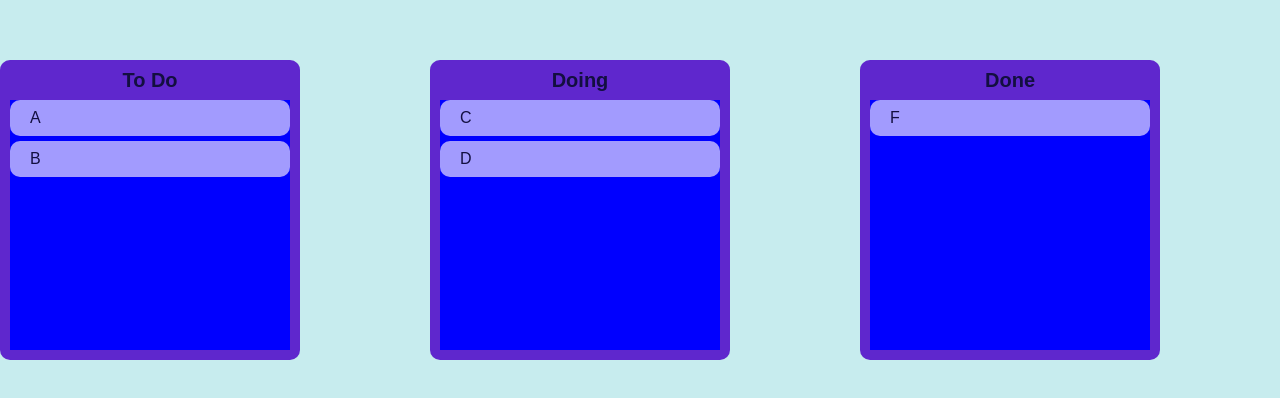
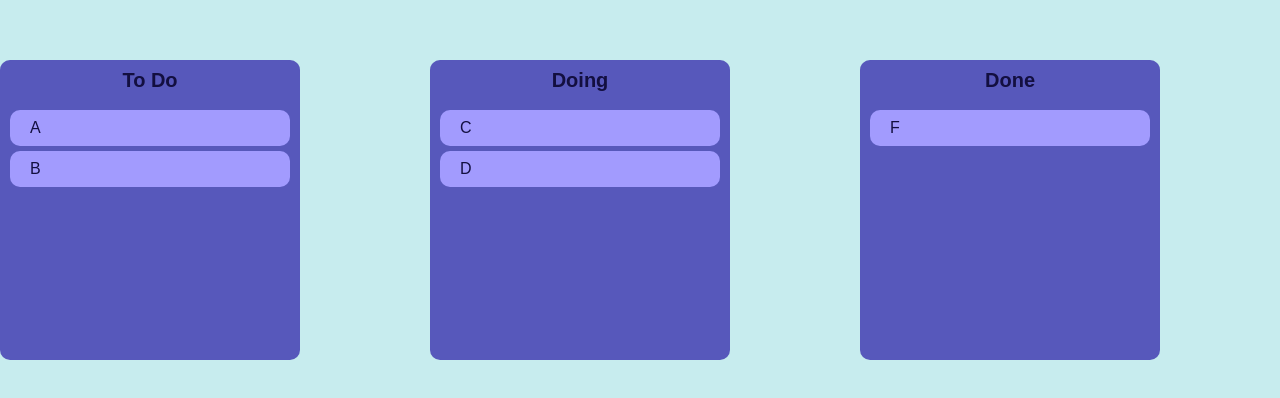
Before and after one commit to zpdl95/react-masterclass, a React (Create React App) app: page / in a window 1280 px wide. Shown: the part 190-588 px from the top of the page. Built offline with nearby package versions, Linux system fonts and the light colour scheme.

Commit message:
#6.12 Final Styles

```diff
--- a/src/components/DragableCard.tsx
+++ b/src/components/DragableCard.tsx
@@ -2,11 +2,14 @@ import React from "react";
 import { Draggable } from "react-beautiful-dnd";
 import styled from "styled-components";
 
-const Card = styled.div`
-  background-color: ${(props) => props.theme.cardColor};
+const Card = styled.div<{ isDragging: boolean }>`
+  background-color: ${(props) =>
+    props.isDragging ? "#be2edd" : props.theme.cardColor};
+  box-shadow: ${(props) => (props.isDragging ? "0px 3px 5px black" : "none")};
   padding: 10px 20px;
   border-radius: 10px;
   margin-bottom: 5px;
+  transition: background-color 1s ease-out, box-shadow 1s ease-out;
 `;
 
 interface IDragableCard {
@@ -17,8 +20,9 @@ interface IDragableCard {
 function DragableCard({ toDo, index }: IDragableCard) {
   return (
     <Draggable draggableId={toDo} index={index}>
-      {(magic) => (
+      {(magic, snapshot) => (
         <Card
+          isDragging={snapshot.isDragging}
           ref={magic.innerRef}
           {...magic.draggableProps}
           {...magic.dragHandleProps}
--- a/src/components/DroppableBoard.tsx
+++ b/src/components/DroppableBoard.tsx
@@ -10,7 +10,7 @@ interface IMagicBoard {
 const Board = styled.div`
   width: 300px;
   min-height: 300px;
-  padding: 10px 10px;
+  padding: 10px 0px;
   background-color: ${(props) => props.theme.boardColor};
   border-radius: 10px;
   display: flex;
@@ -26,9 +26,14 @@ const Title = styled.h2`
 
 const MagicBoard = styled.div<IMagicBoard>`
   background-color: ${(props) =>
-    props.isDraggingOver ? "red" : props.isDraggingFromThis ? "pink" : "blue"};
+    props.isDraggingOver
+      ? "#a55eea"
+      : props.isDraggingFromThis
+      ? "#9980FA"
+      : props.theme.boardColor};
   flex-grow: 1;
   transition: background-color 0.3s ease-in-out;
+  padding: 10px 10px;
 `;
 
 interface IDroppableBoard {
--- a/src/theme.ts
+++ b/src/theme.ts
@@ -4,6 +4,6 @@ import { DefaultTheme } from "styled-components";
 export const lightTheme: DefaultTheme = {
   textColor: "#130f40",
   bgColor: "#c7ecee",
-  boardColor: "#5f27cd",
+  boardColor: "#5758BB",
   cardColor: "#a29bfe",
 };
```
